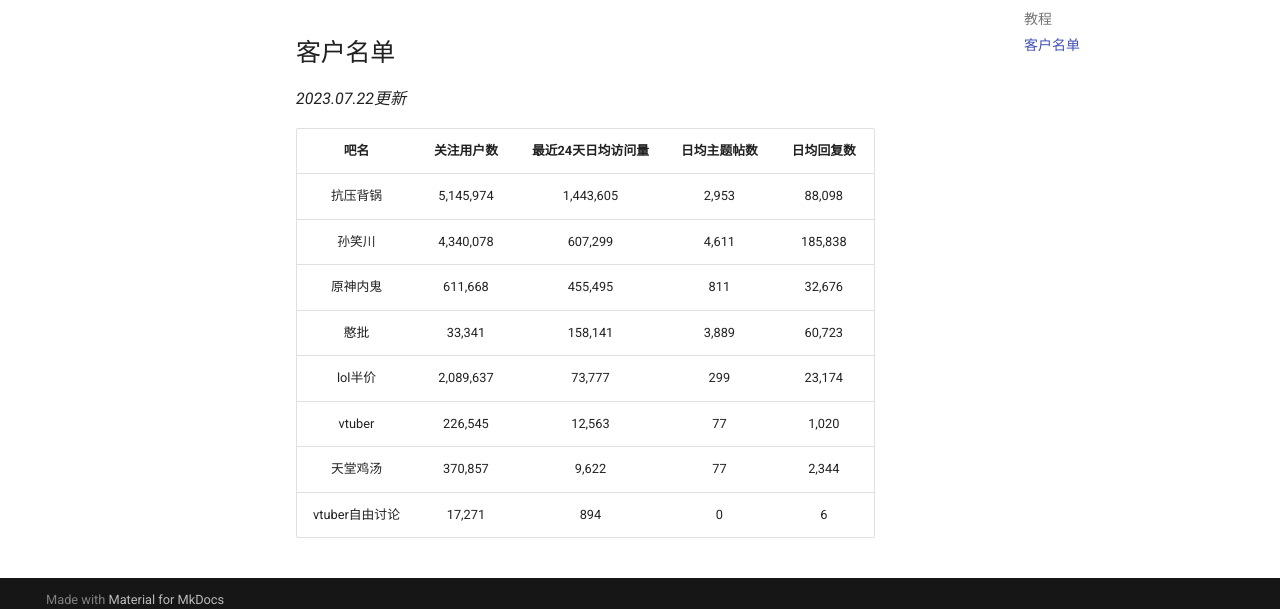
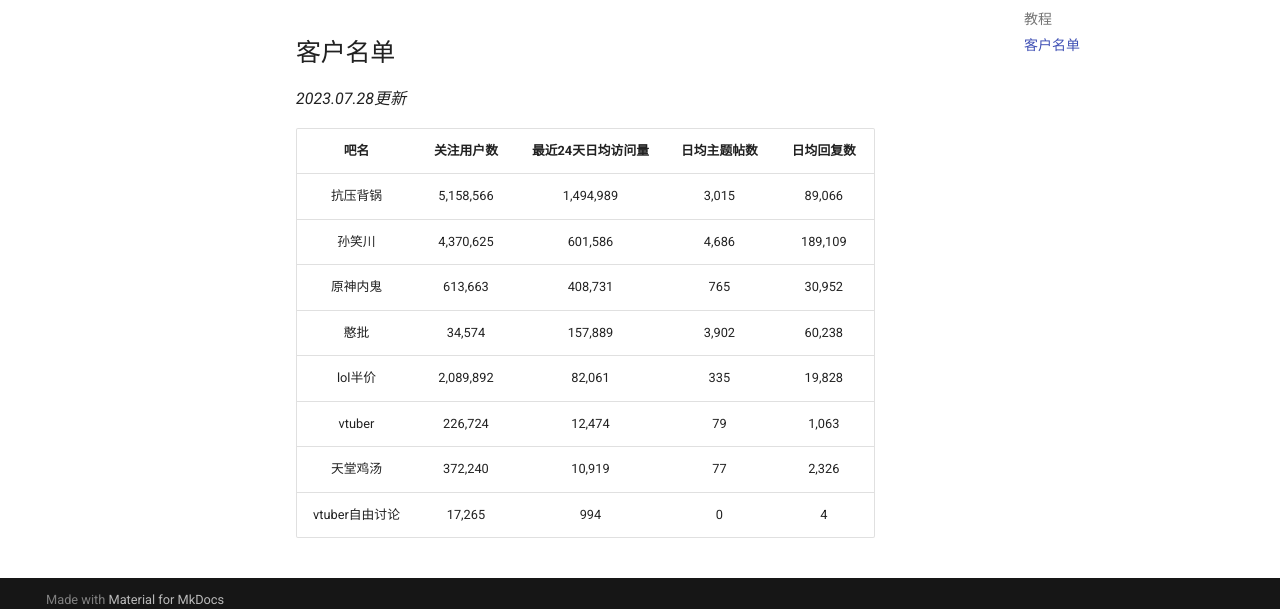
Before and after one commit to lumina37/aiotieba-reviewer, an MkDocs documentation site: the page built from docs/index.md, in a window 1280 px wide and 900 px high, scrolled down 1030 px. Shown: the part 278-887 px from the top of the window. Built offline with MkDocs 1.6.1 and Material for MkDocs 9.7.7, drawn with Linux system fonts in a browser that asks for light colours; comment, search, counter and statistics services are not loaded.

```diff
--- a/docs/index.md
+++ b/docs/index.md
@@ -47,15 +47,15 @@ pip install -U aiotieba-reviewer
 
 ## 客户名单
 
-*2023.07.22更新*
+*2023.07.28更新*
 
 |      吧名      | 关注用户数 | 最近24天日均访问量 | 日均主题帖数 | 日均回复数 |
 | :------------: | :--------: | :----------------: | :----------: | :--------: |
-|    抗压背锅    | 5,145,974  |     1,443,605      |    2,953     |   88,098   |
-|     孙笑川     | 4,340,078  |      607,299       |    4,611     |  185,838   |
-|    原神内鬼    |  611,668   |      455,495       |     811      |   32,676   |
-|      憨批      |   33,341   |      158,141       |    3,889     |   60,723   |
-|    lol半价     | 2,089,637  |       73,777       |     299      |   23,174   |
-|     vtuber     |  226,545   |       12,563       |      77      |   1,020    |
-|    天堂鸡汤    |  370,857   |       9,622        |      77      |   2,344    |
-| vtuber自由讨论 |   17,271   |        894         |      0       |     6      |
+|    抗压背锅    | 5,158,566  |     1,494,989      |    3,015     |   89,066   |
+|     孙笑川     | 4,370,625  |      601,586       |    4,686     |  189,109   |
+|    原神内鬼    |  613,663   |      408,731       |     765      |   30,952   |
+|      憨批      |   34,574   |      157,889       |    3,902     |   60,238   |
+|    lol半价     | 2,089,892  |       82,061       |     335      |   19,828   |
+|     vtuber     |  226,724   |       12,474       |      79      |   1,063    |
+|    天堂鸡汤    |  372,240   |       10,919       |      77      |   2,326    |
+| vtuber自由讨论 |   17,265   |        994         |      0       |     4      |
```
Also changed, not shown: README.md (+9 -9 lines).
